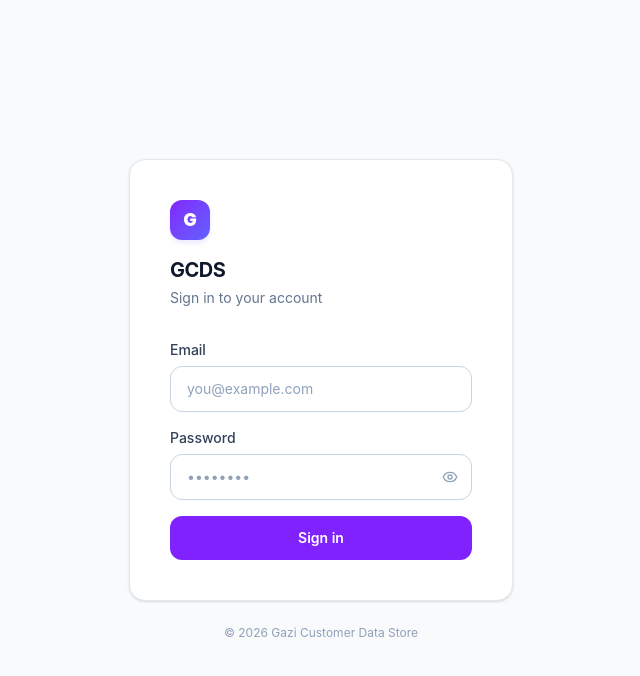
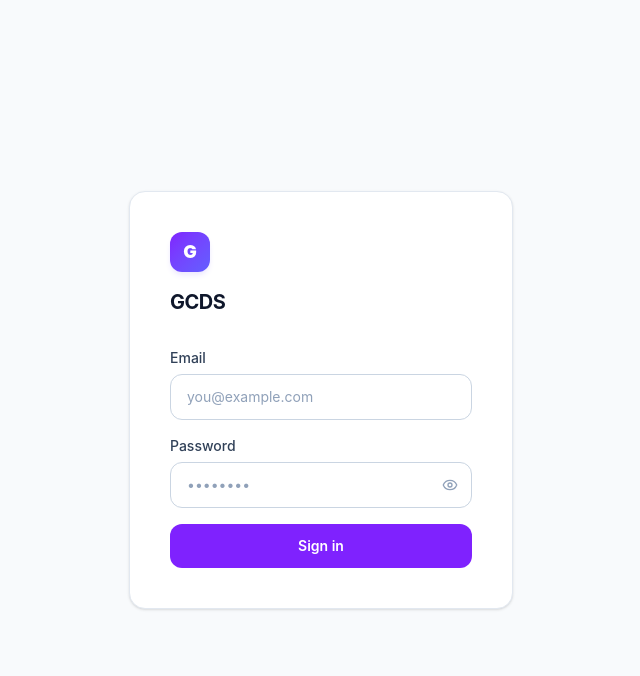
Before and after one commit to gazi-online/gazi-customer-data-store, a Next.js app: page /login in a window 1280 px wide. Shown: the top 676 px of the page, without its empty margins (319-959 px from the left). Built offline with nearby package versions, Linux system fonts and the light colour scheme.

Commit message:
ui: login — remove subtitle and footer, card only

```diff
--- a/src/app/(auth)/login/page.tsx
+++ b/src/app/(auth)/login/page.tsx
@@ -67,9 +67,6 @@ export default function LoginPage() {
           <h1 className="text-xl font-bold text-slate-900 tracking-tight">
             GCDS
           </h1>
-          <p className="text-sm text-slate-500">
-            Sign in to your account
-          </p>
         </div>
 
         {/* Auth error */}
@@ -183,10 +180,6 @@ export default function LoginPage() {
         </form>
       </div>
 
-      {/* Footer */}
-      <p className="mt-6 text-xs text-slate-400 select-none">
-        © 2026 Gazi Customer Data Store
-      </p>
     </div>
   );
 }
```
